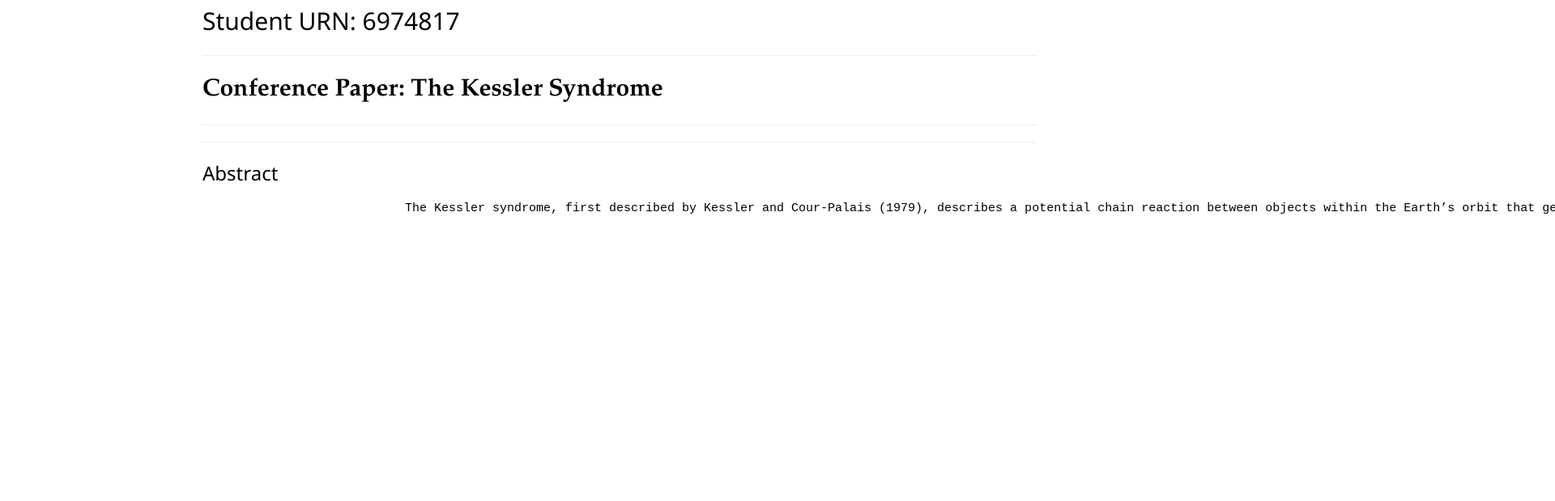
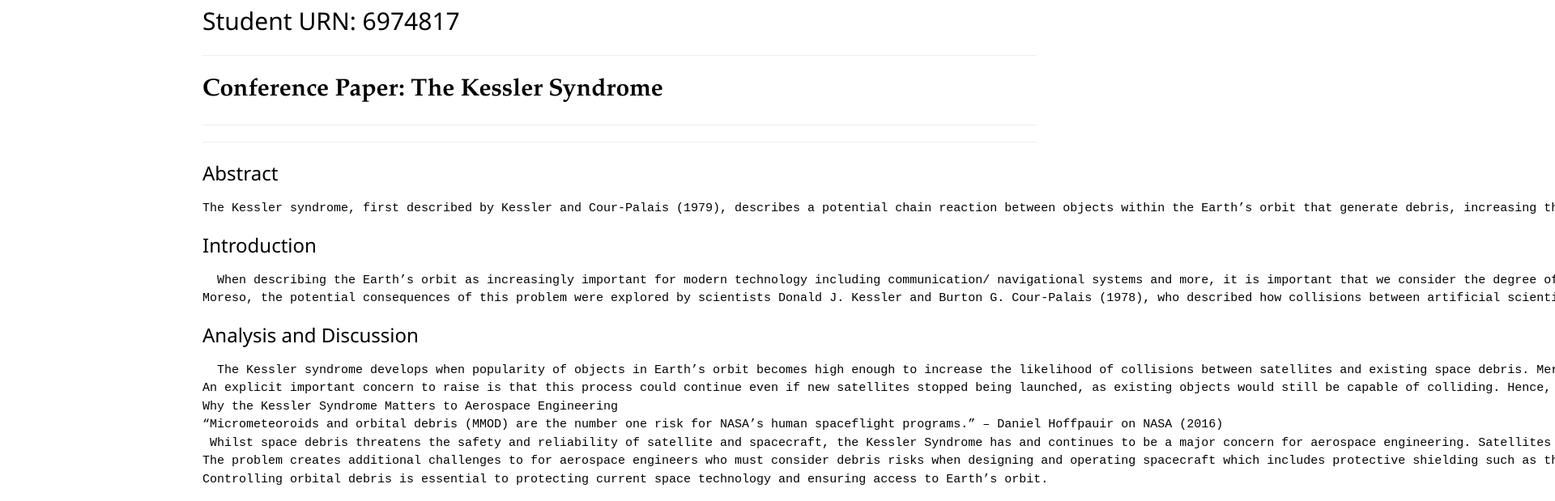
Before and after one commit to FEPSFY6974817/FY6974817, a plain HTML site: page index.html in a window 1280 px wide. Shown: the part 371-990 px from the top of the page at 81% size, 1920 px wide, since content can reach past the window. Before the commit the page ends 800 px from the top, so only its background shows below. Drawn offline with nearby package versions, Linux system fonts and the light colour scheme.

Commit message:
Expand article with Introduction and Analysis sections
Added sections on Introduction and Analysis of the Kessler Syndrome, discussing its implications for aerospace engineering and the importance of debris management.

```diff
--- a/index.html
+++ b/index.html
@@ -58,10 +58,33 @@ p.exl {
 <hr>
 
 <h3 id="Abstract">Abstract</h3>
-
-<pre class="ex1">
+<p class="ex1">
+<pre>
 The Kessler syndrome, first described by Kessler and Cour-Palais (1979), describes a potential chain reaction between objects within the Earth’s orbit that generate debris, increasing the chances of further collisions in future which raise concerns for the safety of future space activities and missions. Here we discover the relationship between satellite congestion and the risks of the Kessler Syndrome whilst laying out the importance of orbital traffic coordination, satellite end-of-life disposal, and how aerospace engineers can integrate reliable spacecraft designs to mitigate space clutter, which can include redirecting debris effectively back to the Earth in safe ways. This article argues that growth in space activity must be accompanied by stronger engineering practices and international cooperation to preserve and sustain a clean and running orbital environment, as well as creating chance and potential to explore more in space.
 </pre>
+</p>
 
 </body>
 </html>
+
+<h3 id="Introduction">Introduction</h3>
+<p class="ex1">
+<pre>
+  When describing the Earth’s orbit as increasingly important for modern technology including communication/ navigational systems and more, it is important that we consider the degree of populating satellites and disregard objects left in orbit which has created problems for long-term sustainability of space activities which could hinder the chances for spacecrafts to go further than our GEO, Geostationary Earth Orbit, safely in the future. Space debris includes non-functional satellites such as NASA’s SEASAT launched in 1978, fragments from space collisions and discarded rocket components. These objects can travel at high speeds, making collisions a serious risk to operating spacecrafts, but can aid scientists and engineers when designing spacecraft that can filter through these problems.
+Moreso, the potential consequences of this problem were explored by scientists Donald J. Kessler and Burton G. Cour-Palais (1978), who described how collisions between artificial scientists could generate debris that increases the likelihood of further collisions, a process narrowed down as the Kessler Syndrome. In essence, this article investigates how aerospace engineering strategies can reduce the risk of the Kessler syndrome, focusing on debris prevention, collision avoidance and active debris removal.
+</pre>
+</p>
+
+
+<h3 id="How the Kessler Syndrome Develops">Analysis and Discussion</h3>
+<p class="ex1">
+<pre>
+  The Kessler syndrome develops when popularity of objects in Earth’s orbit becomes high enough to increase the likelihood of collisions between satellites and existing space debris. Merely, when two object collide they can break into thousands of smaller fragments which continue travelling around Earth at extremely high speeds which can hinder potential spacecraft launches or spacecraft already in Earth’s orbit. According to Kessler and Cour-Palais (1978), this process could develop into a chain reaction, where collisions produce more and more debris heightening the probability of further collisions; a collision cascade, The European Space Agency (ESA) explains that this risk is particularly significant in heavily populated orbital regions where atmospheric drag is insufficient to remove debris quickly.
+An explicit important concern to raise is that this process could continue even if new satellites stopped being launched, as existing objects would still be capable of colliding. Hence, the Kessler Syndrome presents a long-term challenge to the safety and sustainability of Earth’s environment.
+Why the Kessler Syndrome Matters to Aerospace Engineering
+“Micrometeoroids and orbital debris (MMOD) are the number one risk for NASA’s human spaceflight programs.” – Daniel Hoffpauir on NASA (2016)
+ Whilst space debris threatens the safety and reliability of satellite and spacecraft, the Kessler Syndrome has and continues to be a major concern for aerospace engineering. Satellites are essential for everyday services such as GPS navigation, weather forecasting, television and global communications.
+The problem creates additional challenges to for aerospace engineers who must consider debris risks when designing and operating spacecraft which includes protective shielding such as the go-to-solution Whipple Shield when dealing with untraceable orbital debris invented by astronomer Fred Whipple in the 1940s, operational collision-avoidance manoeuvres (CAMs) to prevent compactness of debris on orbit such as decommissioning spacecraft to Point Nemo, spacecraft material such as using aluminium which burns off quickly, and collision monitoring. But all may exceed budgets and increase company costs as well as complexity.
+Controlling orbital debris is essential to protecting current space technology and ensuring access to Earth’s orbit.
+</pre>
+</p>
```
